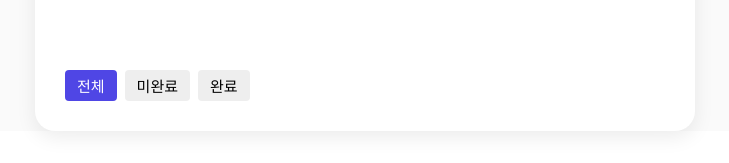
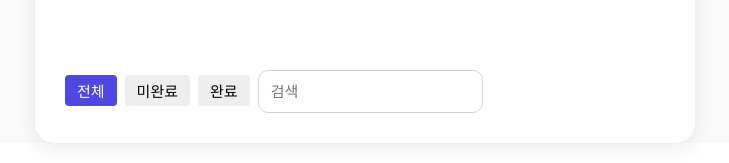
Before and after one commit to KYUNG-BOK/todolist, a React (Vite) app in the folder todomate/: page / in a window 1280 px wide. Shown: the part 751-914 px from the top of the page, without its empty margins (275-1004 px from the left). Built offline with nearby package versions, Linux system fonts and the light colour scheme; data requests are answered from the project's data file.

Commit message:
진짜.. 끝....

```diff
--- a/todomate/src/App.jsx
+++ b/todomate/src/App.jsx
@@ -23,6 +23,7 @@ const App = () => {
   const [editingTodo, setEditingTodo] = useState(null);  // 수정 대상 선별하기
   const [filter, setFilter] = useState('all');    // 필터링
   const [draggedIndex, setDraggedIndex] = useState(null); // 드래그 앤 드롭
+  const [searchText, setSearchText] = useState('');
 
   // 시계 업데이트
   useEffect(() => {
@@ -68,10 +69,16 @@ const App = () => {
 
   // 필터링
   const filteredTodos = todos.filter(todo => {
-    if (filter === 'all') return true;
-    if (filter === 'active') return !todo.done;
-    if (filter === 'completed') return todo.done;
-  });
+    const matchFilter =
+    filter === 'all' ||
+    (filter === 'active' && !todo.done) ||
+    (filter === 'completed' && todo.done);
+
+  // 필터링 상태에서 검색
+  const matchSearch = todo.text.toLowerCase().includes(searchText.toLowerCase());
+
+  return matchFilter && matchSearch;
+});
 
   // 자 이제... 드래그앤드롭 갑니다......
   const handleDrop = async (droppedIndex) => {
@@ -161,7 +168,15 @@ const App = () => {
                   className={filter === 'completed' ? 'active' : ''}>
                     완료
                   </button>
+          <input
+              type="text"
+              placeholder="검색"
+              value={searchText}
+              onChange={(e) => setSearchText(e.target.value)}
+          />
+
       </div>
+
 
        {/* 수정 모달 띄우기 */}
       {editingTodo && (
```
